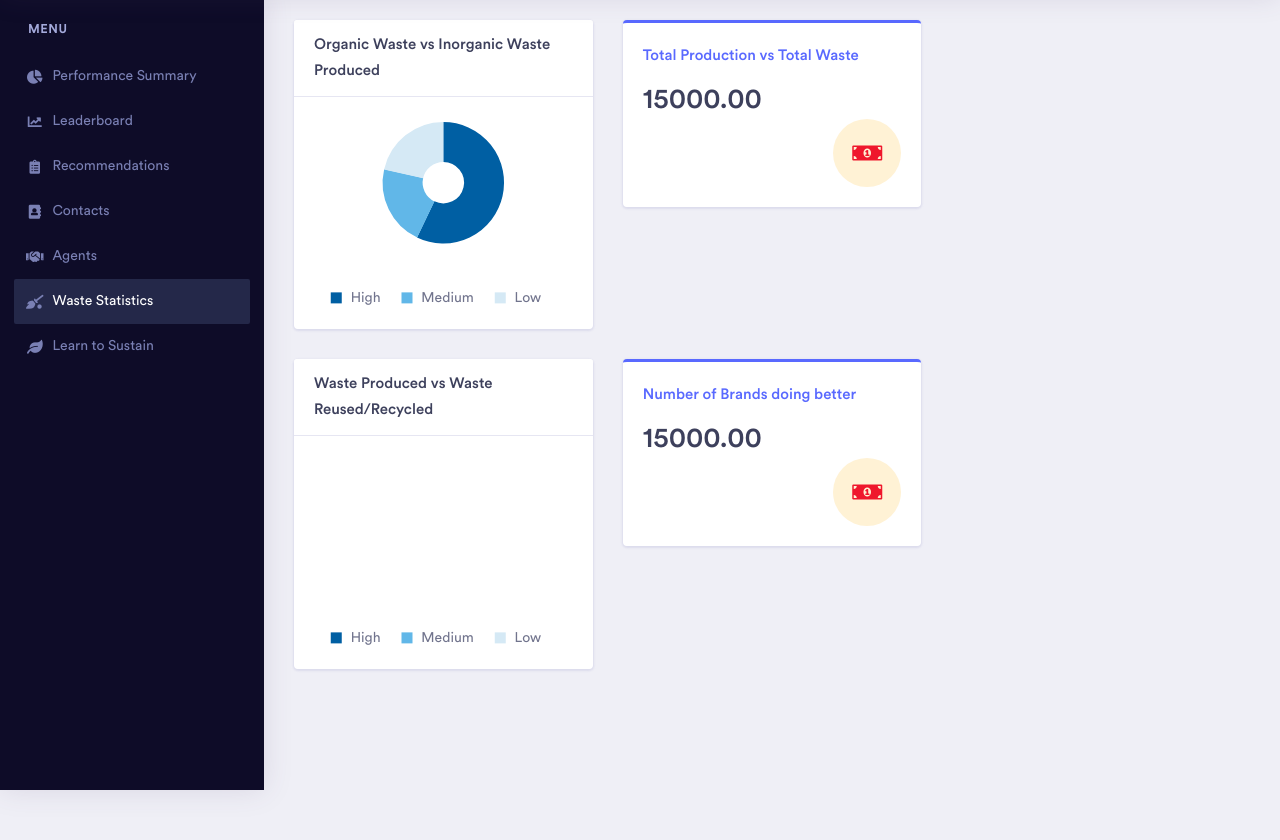
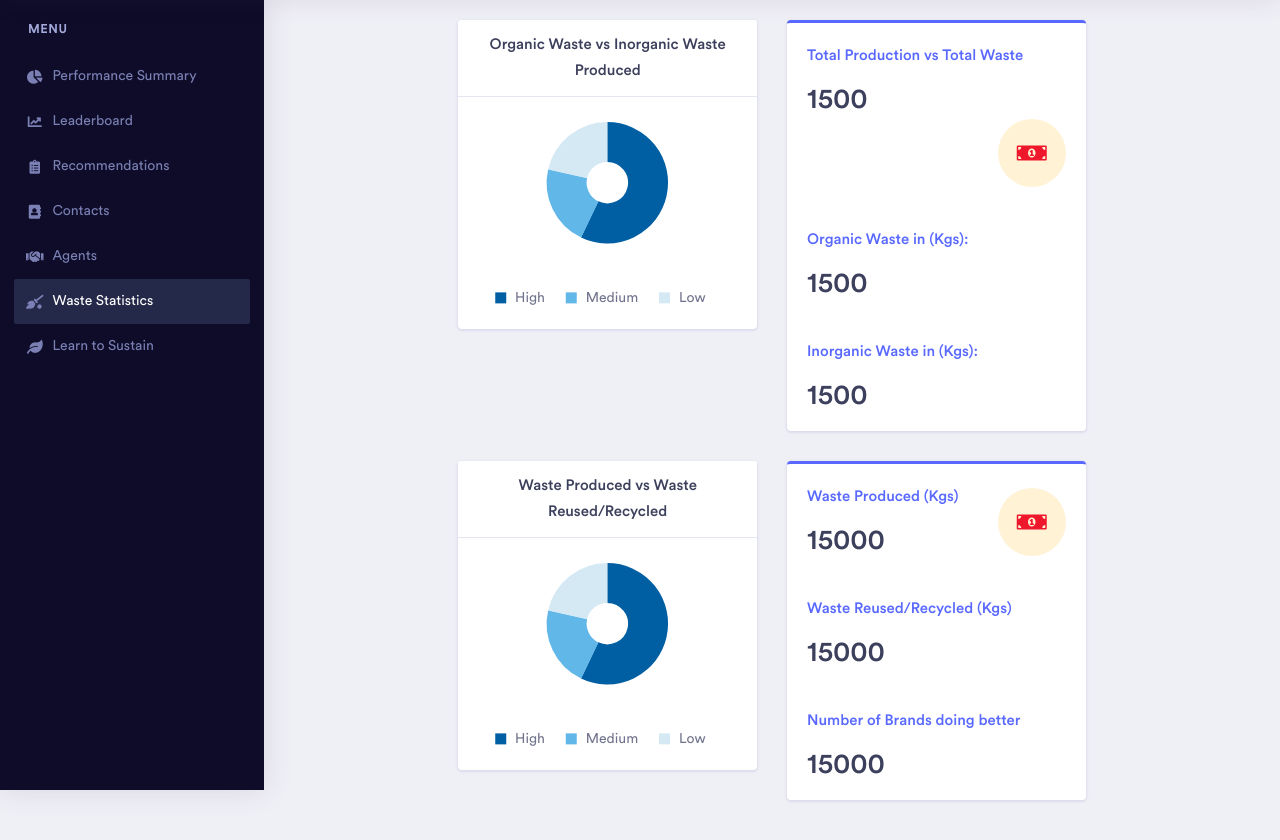
Before and after one commit to eulerkochy/collatz, a plain HTML site: page waste_statistic.html in a window 1280 px wide. Shown: the part 70-910 px from the top of the page. Drawn offline with nearby package versions, Linux system fonts and the light colour scheme; a script that the page names is missing.

Commit message:
waste statistics final

```diff
--- a/waste_statistic.html
+++ b/waste_statistic.html
@@ -120,9 +120,10 @@
         <div class="dashboard-wrapper">
             <div class="container-fluid dashboard-content ">
                 <div class="row">
+                    <div class="col-xl-2 col-lg-6 col-md-6 col-sm-12 col-12"></div>
                     <div class="col-xl-4 col-lg-6 col-md-6 col-sm-12 col-12">
                         <div class="card">
-                            <h5 class="card-header">Organic Waste vs Inorganic Waste Produced</h5>
+                            <h5 class="card-header text-center">Organic Waste vs Inorganic Waste Produced</h5>
                             <div class="card-body">
                                 <div class="ct-chart-category ct-golden-section" style="height: 50%;"></div>
                                 <div class="text-center m-t-40">
@@ -147,24 +148,44 @@
                         <div class="card border-3 border-top border-top-primary">
                             <div class="card-body">
                                 <div class="d-inline-block">
-                                    <h5 class="text-primary">Total Production vs Total Waste</h5>
-                                    <h2 class="mb-0"> 15000.00</h2>
+                                    <h5 class="text-primary text-center">Total Production vs Total Waste</h5>
+                                    <h2 class="mb-0"> 1500</h2>
                                 </div>
                                 <div class="float-right icon-circle-medium  icon-box-lg  bg-brand-light mt-1">
                                     <i class="fa fa-money-bill-alt fa-fw fa-sm text-danger"></i>
                                 </div>
                             </div>
+
+                            <div class="card-body">
+                                <div class="d-inline-block">
+                                    <h5 class="text-primary">Organic Waste in (Kgs):</h5>
+                                    <h2 class="mb-0"> 1500</h2>
+                                </div>
+
+                            </div>
+
+                            <div class="card-body">
+                                <div class="d-inline-block">
+                                    <h5 class="text-primary">Inorganic Waste in (Kgs):</h5>
+                                    <h2 class="mb-0"> 1500</h2>
+                                </div>
+
+                            </div>
+
+
                         </div>
                     </div>
+                    <div class="col-xl-2 col-lg-6 col-md-6 col-sm-12 col-12"></div>
 
 
                 </div>
                 <div class="row">
+                    <div class="col-xl-2 col-lg-6 col-md-6 col-sm-12 col-12"></div>
                     <div class="col-xl-4 col-lg-6 col-md-6 col-sm-12 col-12">
                         <div class="card">
-                            <h5 class="card-header">Waste Produced vs Waste Reused/Recycled</h5>
+                            <h5 class="card-header text-center">Waste Produced vs Waste Reused/Recycled</h5>
                             <div class="card-body">
-                                <div class="ct-chart-category ct-golden-section" style="height: 50%;"></div>
+                                <div class="ct-chart-category-1 ct-golden-section" style="height: 50%;"></div>
                                 <div class="text-center m-t-40">
                                     <span class="legend-item mr-3">
                                             <span class="fa-xs text-primary mr-1 legend-tile"><i class="fa fa-fw fa-square-full " style="color:#005fa3"></i></span>
@@ -179,23 +200,42 @@
                                     <span class="legend-text">Low</span>
                                     </span>
                                 </div>
-                            </div>
                         </div>
                     </div>
-
+                </div>
                     <div class="col-xl-4 col-lg-4 col-md-4 col-sm-12 col-12">
                         <div class="card border-3 border-top border-top-primary">
                             <div class="card-body">
                                 <div class="d-inline-block">
-                                    <h5 class="text-primary">Number of Brands doing better</h5>
-                                    <h2 class="mb-0"> 15000.00</h2>
+                                    <h5 class="text-primary">Waste Produced (Kgs)</h5>
+                                    <h2 class="mb-0"> 15000</h2>
                                 </div>
                                 <div class="float-right icon-circle-medium  icon-box-lg  bg-brand-light mt-1">
                                     <i class="fa fa-money-bill-alt fa-fw fa-sm text-danger"></i>
                                 </div>
+
                             </div>
+
+                            <div class="card-body">
+                                <div class="d-inline-block">
+                                    <h5 class="text-primary">Waste Reused/Recycled (Kgs)</h5>
+                                    <h2 class="mb-0"> 15000</h2>
+                                </div>
+
+                            </div>
+
+                            <div class="card-body">
+                                <div class="d-inline-block">
+                                    <h5 class="text-primary">Number of Brands doing better</h5>
+                                    <h2 class="mb-0"> 15000</h2>
+                                </div>
+
+                            </div>
+
+
                         </div>
                     </div>
+                    <div class="col-xl-2 col-lg-6 col-md-6 col-sm-12 col-12"></div>
 
 
                 </div>
```
Also changed, not shown: front-page.html (+3 -0 lines).
